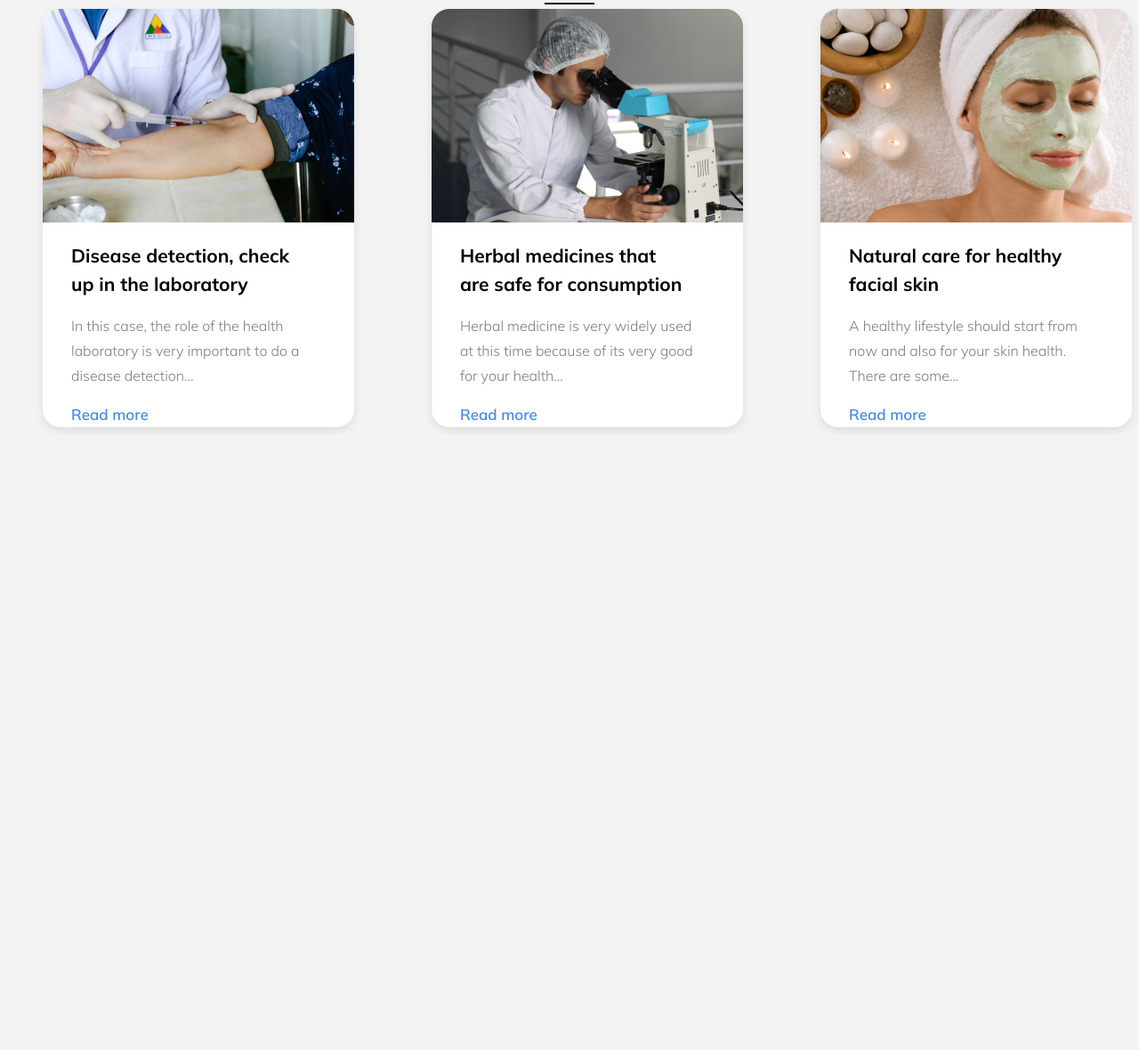
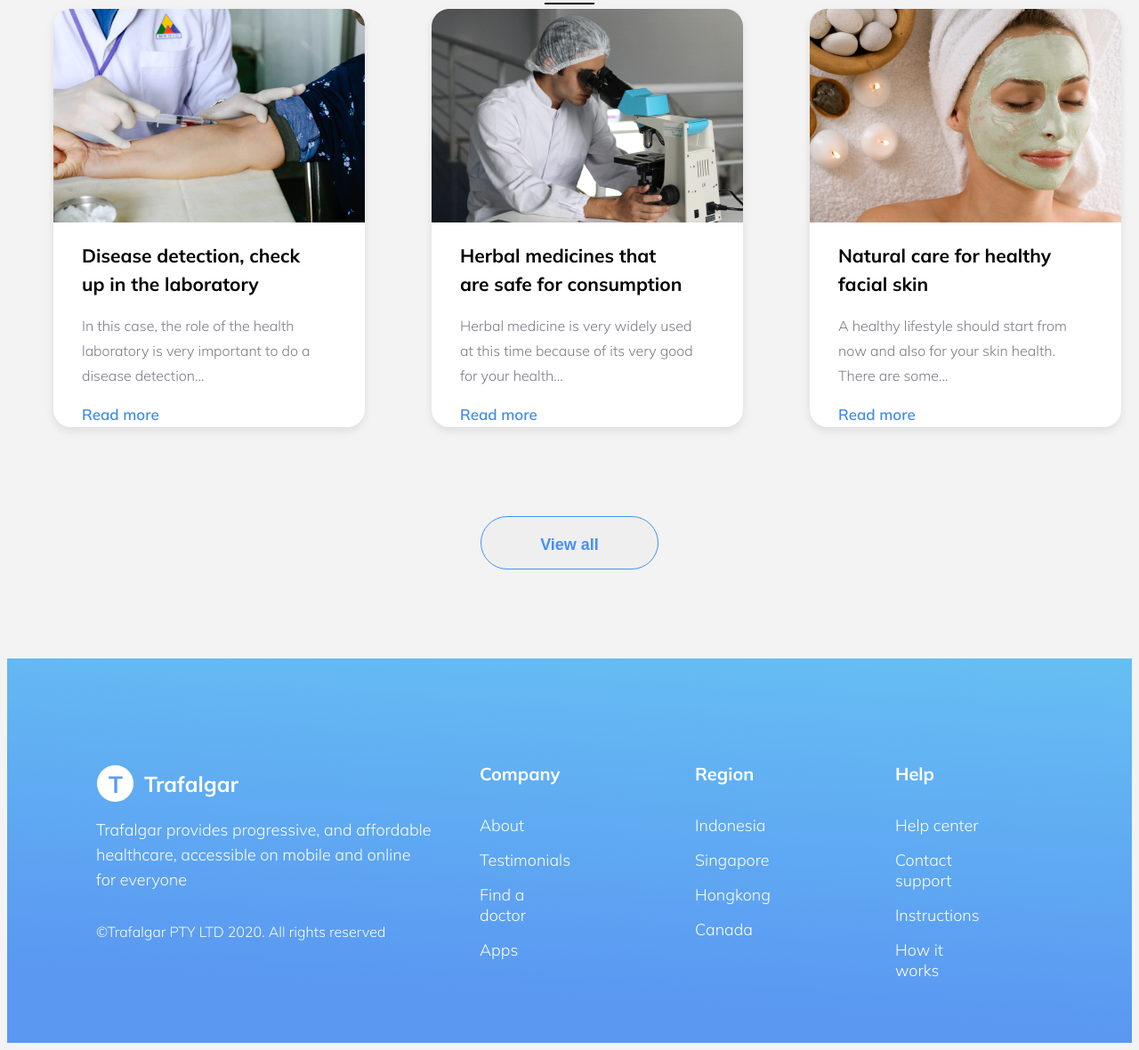
Before and after one commit to EvilHihsi/C-Users-llwal-Desktop-Trafalagar_Sokolovskyi, a plain HTML site: page index.html in a window 1280 px wide. Shown: the part 3973-5153 px from the top of the page at 89% size. Before the commit the page ends 4461 px from the top, so only its background shows below. Drawn offline with Linux system fonts and the light colour scheme.

Commit message:
Add footer (project completed)

```diff
--- a/index.html
+++ b/index.html
@@ -152,6 +152,36 @@
                     </li>
                 </ul>
             </div>
+            <button class="btn"><a href="">View all</a></button>
         </section>
+
+        <footer>
+            <div class="bckg">
+                <img src="images/trafalgar.png" alt="1">
+                <ul>
+                    <li>
+                        <h1>Company</h1>
+                        <p><a href="">About</a></p>
+                        <p><a href="">Testimonials</a></p>
+                        <p><a href="">Find a doctor</a></p>
+                        <p><a href="">Apps</a></p>
+                    </li>
+                    <li>
+                        <h1>Region</h1>
+                        <p><a href="">Indonesia</a></p>
+                        <p><a href="">Singapore</a></p>
+                        <p><a href="">Hongkong</a></p>
+                        <p><a href="">Canada</a></p>
+                    </li>
+                    <li>
+                        <h1>Help</h1>
+                        <p><a href="">Help center</a></p>
+                        <p><a href="">Contact support</a></p>
+                        <p><a href="">Instructions</a></p>
+                        <p><a href="">How it works</a></p>
+                    </li>
+                </ul>
+            </div>
+        </footer>
 </body>
 </html>
--- a/style.css
+++ b/style.css
@@ -308,25 +308,18 @@ header img {
     margin: 0 auto;
     display: flex;
     justify-content: space-between;
-    /* Краще прописуй  max-width, щоб можна було працювата з
-    адаптивом*/
-    max-width: 1300px;
+    max-width: 1200px;
     list-style-type: none;
+    margin-bottom: 50px;
 }
 
 .article_list li {
-    /* Не туди додавав бекграунт і відступи ти додавав
-    не для кожного елементу а до всього блоку */
     background-color: #FFFFFF;
     border-radius: 20px;
     box-shadow: 0px 4px 10px rgb(221, 221, 221);
 }
 
 .item_container{
-    /* якщо в тебе внутрішній відступ чисто в тексті,
-    а картинка остається на місці,
-    то краще обернути це в контейнер і в ньому вже робити
-    відступи */
     padding: 0px 32px;
 }
 
@@ -357,3 +350,57 @@ header img {
     color: #4089ED;
     text-decoration: none;
 }
+
+.article .btn {
+    height: 60px;
+    width: 200px;
+    border-radius: 55px;
+}
+
+footer {
+    margin-top: 100px;
+}
+
+.bckg {
+    background: linear-gradient(183.41deg, #67C3F3 -8.57%, #5A98F2 82.96%);
+    max-width: 1600px;
+    height: 432px;
+    margin: 0 auto;
+    display: flex;
+    justify-content: space-between;
+}
+
+.bckg img {
+    width: 391px;
+    height: 201px;
+    margin-top: 120px;
+    margin-left: 100px;
+}
+
+.bckg ul {
+    display: flex;
+    justify-content: space-between;
+    list-style-type: none;
+    margin-right: 60px;
+}
+
+.bckg li {
+    margin-top: 70px;
+    margin-right: 140px;
+}
+
+.bckg li h1 {
+    font-size: 20px;
+    font-weight: 700;
+    line-height: 60px;
+    text-align: left;
+    color: #FFFFFF;
+}
+
+.bckg li a {
+    font-size: 18px;
+    font-weight: 300;
+    text-align: left;
+    color: #FFFFFF;
+    text-decoration: none;
+}
```
